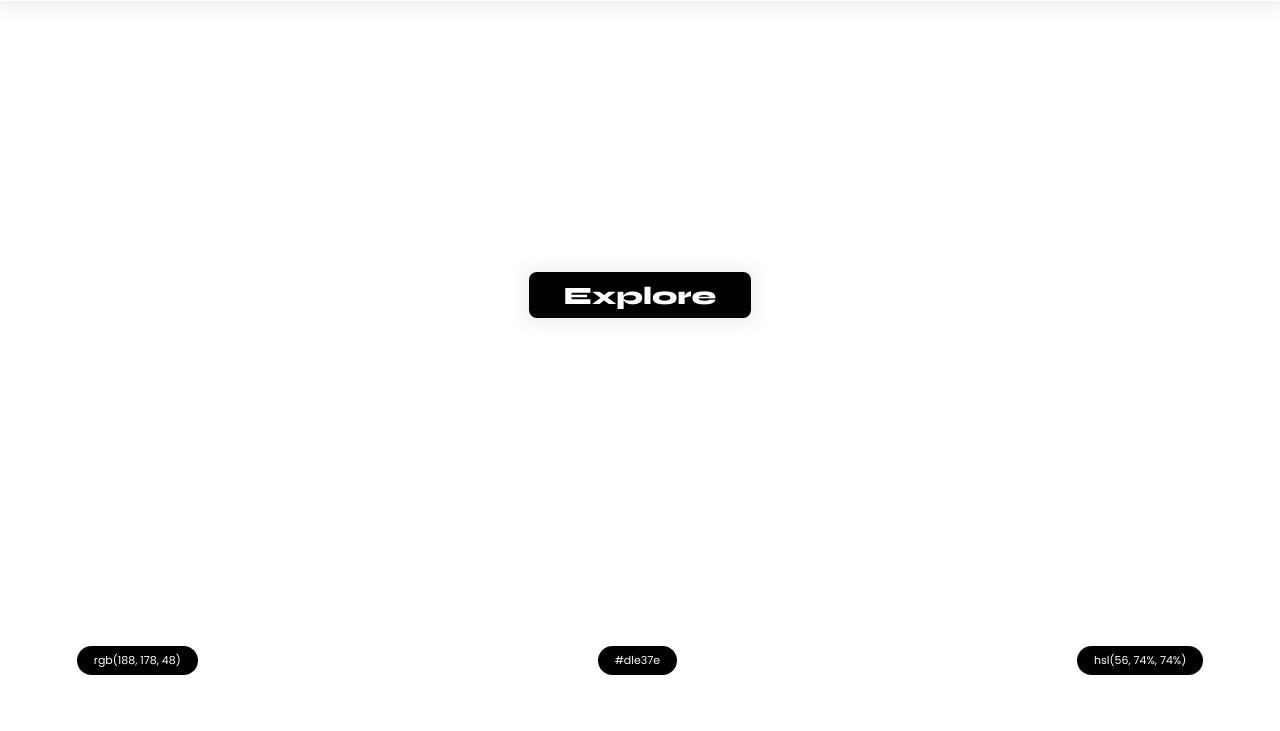
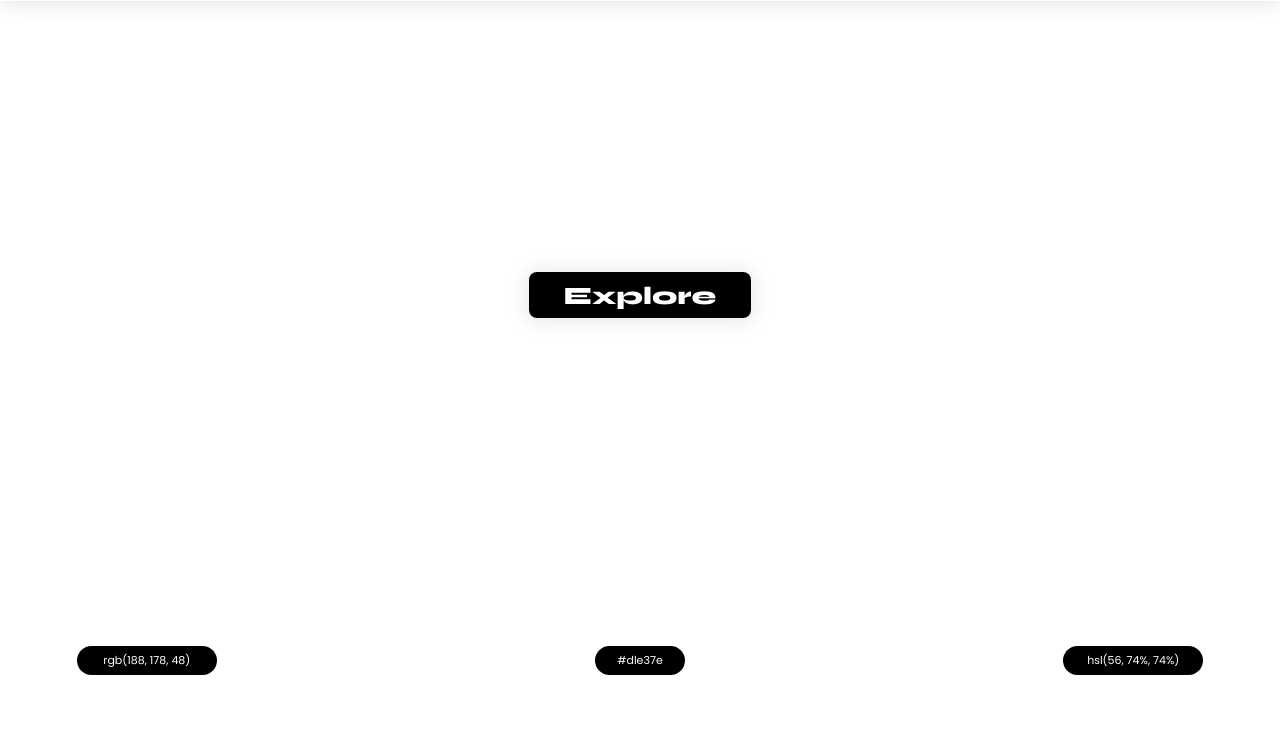
Before and after one commit to superlunch/color-search, a plain HTML site: page index.html in a window 1280 px wide. Shown: the part 69-800 px from the top of the page. Drawn offline with nearby package versions, Linux system fonts and the light colour scheme; no server answers.

Commit message:
Gave home color numbers fixed width

```diff
--- a/style.css
+++ b/style.css
@@ -174,6 +174,19 @@ html {
   margin-left: 6vw;
 }
 
+#homeRgbNumber {
+  text-align: center;
+  width: 140px;
+}
+#homeHexNumber {
+  text-align: center;
+  width: 90px;
+}
+#homeHslNumber {
+  text-align: center;
+  width: 140px;
+}
+
 .exploreBtn {
   font-family: "Syne";
   border: none;
```
